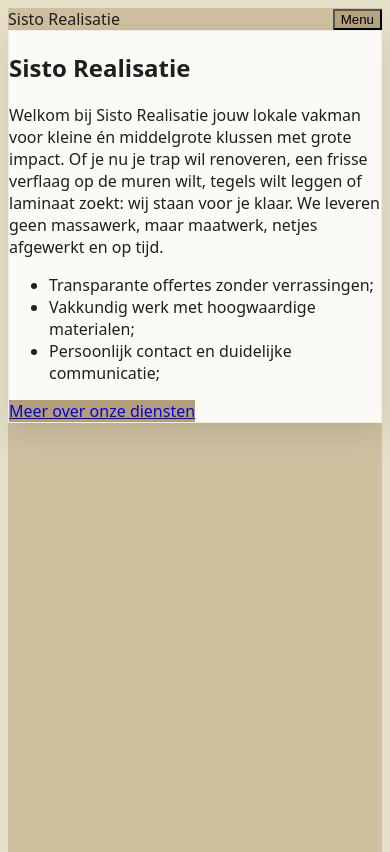
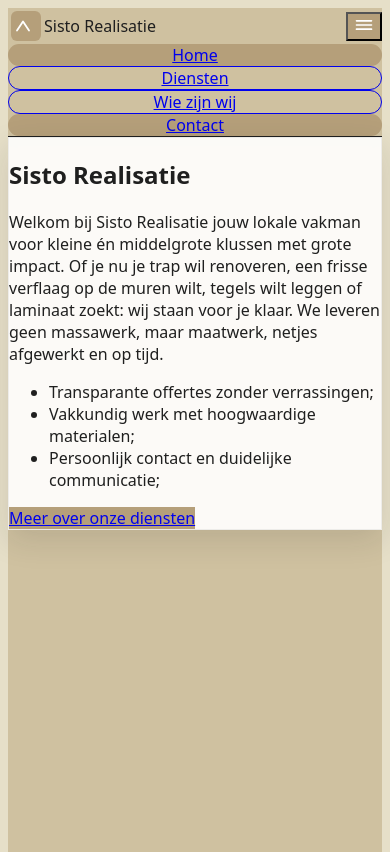
Before and after one commit to gonul1907/sisto1907, a Next.js app: page / in a window 390 px wide. Built offline with nearby package versions, Linux system fonts and the light colour scheme.

Commit message:
UI: prettier navbar with logo, pill buttons and mobile panel

```diff
--- a/src/components/Navbar.tsx
+++ b/src/components/Navbar.tsx
@@ -3,40 +3,60 @@
 import { useState } from 'react'
 import Link from 'next/link'
 
+function Logo() {
+  return (
+    <div className="flex items-center gap-3">
+      <svg width="36" height="36" viewBox="0 0 24 24" fill="none" xmlns="http://www.w3.org/2000/svg" aria-hidden>
+        <rect x="2" y="2" width="20" height="20" rx="4" fill="#b59f7a" />
+        <path d="M6 15L10 9L14 15" stroke="white" strokeWidth="1.2" strokeLinecap="round" strokeLinejoin="round" />
+      </svg>
+      <span className="text-lg font-semibold">Sisto Realisatie</span>
+    </div>
+  )
+}
+
 export default function Navbar() {
   const [open, setOpen] = useState(false)
 
   return (
-    <header className="w-full bg-transparent py-4">
-      <div className="max-w-4xl mx-auto px-4 flex items-center justify-between">
-        <div className="text-lg font-semibold">Sisto Realisatie</div>
-        <button
-          aria-expanded={open}
-          aria-label="Toggle navigation"
-          onClick={() => setOpen(!open)}
-          className="sm:hidden p-2 rounded bg-beige-500 text-white"
-        >
-          {open ? 'Sluiten' : 'Menu'}
-        </button>
-        <nav className={`hidden sm:flex items-center space-x-4`}>
-          <Link href="/" className="px-4 py-2 rounded bg-beige-500 text-white">Home</Link>
-          <Link href="/diensten" className="px-4 py-2 rounded bg-beige-500 text-white">Diensten</Link>
-          <Link href="/wie-zijn-wij" className="px-4 py-2 rounded bg-beige-500 text-white">Wie zijn wij</Link>
-          <Link href="/contact" className="px-4 py-2 rounded bg-beige-500 text-white">Contact</Link>
+    <header className="w-full bg-transparent py-4 border-b border-black/[.06]">
+      <div className="max-w-5xl mx-auto px-4 flex items-center justify-between gap-4">
+        <Logo />
+
+        <div className="hidden sm:flex items-center gap-3">
+          <Link href="/" className="px-4 py-2 rounded-full bg-[var(--accent)] text-white hover:opacity-95">Home</Link>
+          <Link href="/diensten" className="px-4 py-2 rounded-full bg-white border border-black/[.06] hover:shadow-sm">Diensten</Link>
+          <Link href="/wie-zijn-wij" className="px-4 py-2 rounded-full bg-white border border-black/[.06] hover:shadow-sm">Wie zijn wij</Link>
+          <Link href="/contact" className="px-4 py-2 rounded-full bg-[var(--accent)] text-white hover:opacity-95">Contact</Link>
+        </div>
+
+        <div className="sm:hidden">
+          <button
+            aria-expanded={open}
+            aria-label="Toggle menu"
+            onClick={() => setOpen(!open)}
+            className="p-2 rounded bg-[var(--accent)] text-white"
+          >
+            <svg width="20" height="20" viewBox="0 0 24 24" fill="none" xmlns="http://www.w3.org/2000/svg">
+              {open ? (
+                <path d="M6 18L18 6M6 6l12 12" stroke="white" strokeWidth="2" strokeLinecap="round" strokeLinejoin="round" />
+              ) : (
+                <path d="M3 7h18M3 12h18M3 17h18" stroke="white" strokeWidth="2" strokeLinecap="round" strokeLinejoin="round" />
+              )}
+            </svg>
+          </button>
+        </div>
+      </div>
+
+      {/* Mobile panel */}
+      <div className={`sm:hidden transition-max-height duration-300 ease-in-out overflow-hidden ${open ? 'max-h-60' : 'max-h-0'}`}>
+        <nav className="px-4 pt-4 pb-6 flex flex-col gap-2">
+          <Link href="/" className="block px-4 py-2 rounded-full text-center bg-[var(--accent)] text-white">Home</Link>
+          <Link href="/diensten" className="block px-4 py-2 rounded-full text-center bg-white border border-black/[.06]">Diensten</Link>
+          <Link href="/wie-zijn-wij" className="block px-4 py-2 rounded-full text-center bg-white border border-black/[.06]">Wie zijn wij</Link>
+          <Link href="/contact" className="block px-4 py-2 rounded-full text-center bg-[var(--accent)] text-white">Contact</Link>
         </nav>
       </div>
-
-      {/* Mobile menu */}
-      {open && (
-        <div className="sm:hidden px-4 mt-2">
-          <nav className="flex flex-col gap-2">
-            <Link href="/" className="block px-4 py-2 rounded bg-beige-500 text-white text-center">Home</Link>
-            <Link href="/diensten" className="block px-4 py-2 rounded bg-beige-500 text-white text-center">Diensten</Link>
-            <Link href="/wie-zijn-wij" className="block px-4 py-2 rounded bg-beige-500 text-white text-center">Wie zijn wij</Link>
-            <Link href="/contact" className="block px-4 py-2 rounded bg-beige-500 text-white text-center">Contact</Link>
-          </nav>
-        </div>
-      )}
     </header>
   )
 }
```
